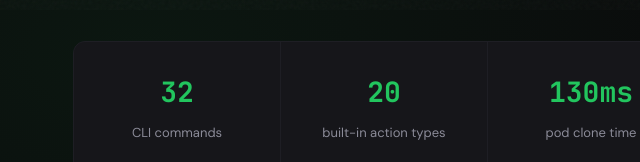
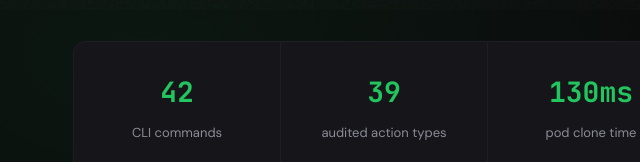
Before and after one commit to markamo/envpod-ce, a plain HTML site: page website/index.html in a window 1280 px wide. Shown: the part 790-952 px from the top of the page, 49-689 px from the left. Drawn offline with Linux system fonts and the light colour scheme.

Commit message:
Fix website stats: 42 CLI commands, 39 audited action types

```diff
--- a/website/index.html
+++ b/website/index.html
@@ -83,8 +83,8 @@
 <!-- ═══ NUMBERS ═══ -->
 <div class="numbers">
   <div class="numbers-grid">
-    <div class="number-item"><span class="num">32</span><span class="label">CLI commands</span></div>
-    <div class="number-item"><span class="num">20</span><span class="label">built-in action types</span></div>
+    <div class="number-item"><span class="num">42</span><span class="label">CLI commands</span></div>
+    <div class="number-item"><span class="num">39</span><span class="label">audited action types</span></div>
     <div class="number-item"><span class="num">130ms</span><span class="label">pod clone time</span></div>
     <div class="number-item"><span class="num">0</span><span class="label">dependencies</span></div>
     <div class="number-item"><span class="num">12MB</span><span class="label">static binary</span></div>
```
